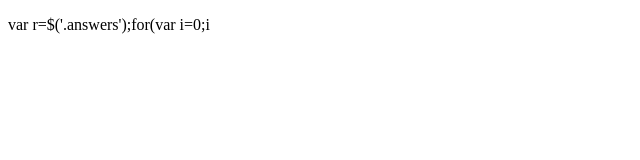
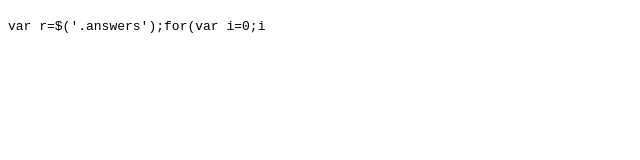
Before and after one commit to Vlad15007/PDR, a plain HTML site: page index.html in a window 1280 px wide. Shown: the full height of the page, 0-640 px from the left. Drawn offline with Linux system fonts and the light colour scheme.

Commit message:
Update index.html

```diff
--- a/index.html
+++ b/index.html
@@ -12,6 +12,6 @@
   </style>
  </head>
  <body>
-  <p>var r=$('.answers');for(var i=0;i<r.length;i++)$().request('onAnswerMade',{data:{qid:r[i].parentElement.parentElement.id.replace('question_',''),aid:1},success:function(data){$('#'+data.success.raid).html($('#'+data.success.raid).html().replace(/\./g,','));}})</p>
+  <p><code>var r=$('.answers');for(var i=0;i<r.length;i++)$().request('onAnswerMade',{data:{qid:r[i].parentElement.parentElement.id.replace('question_',''),aid:1},success:function(data){$('#'+data.success.raid).html($('#'+data.success.raid).html().replace(/\./g,','));}})</code></p>
  </body>
 </html>
```
